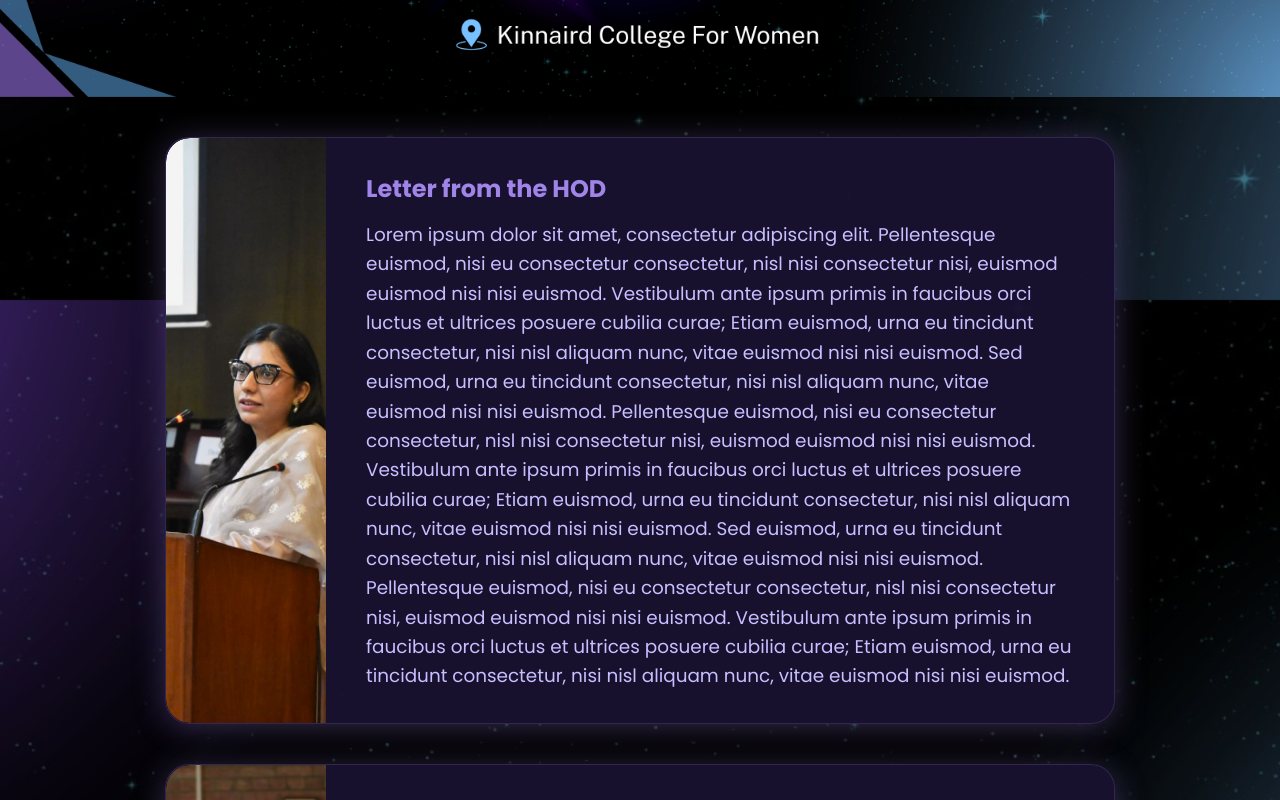
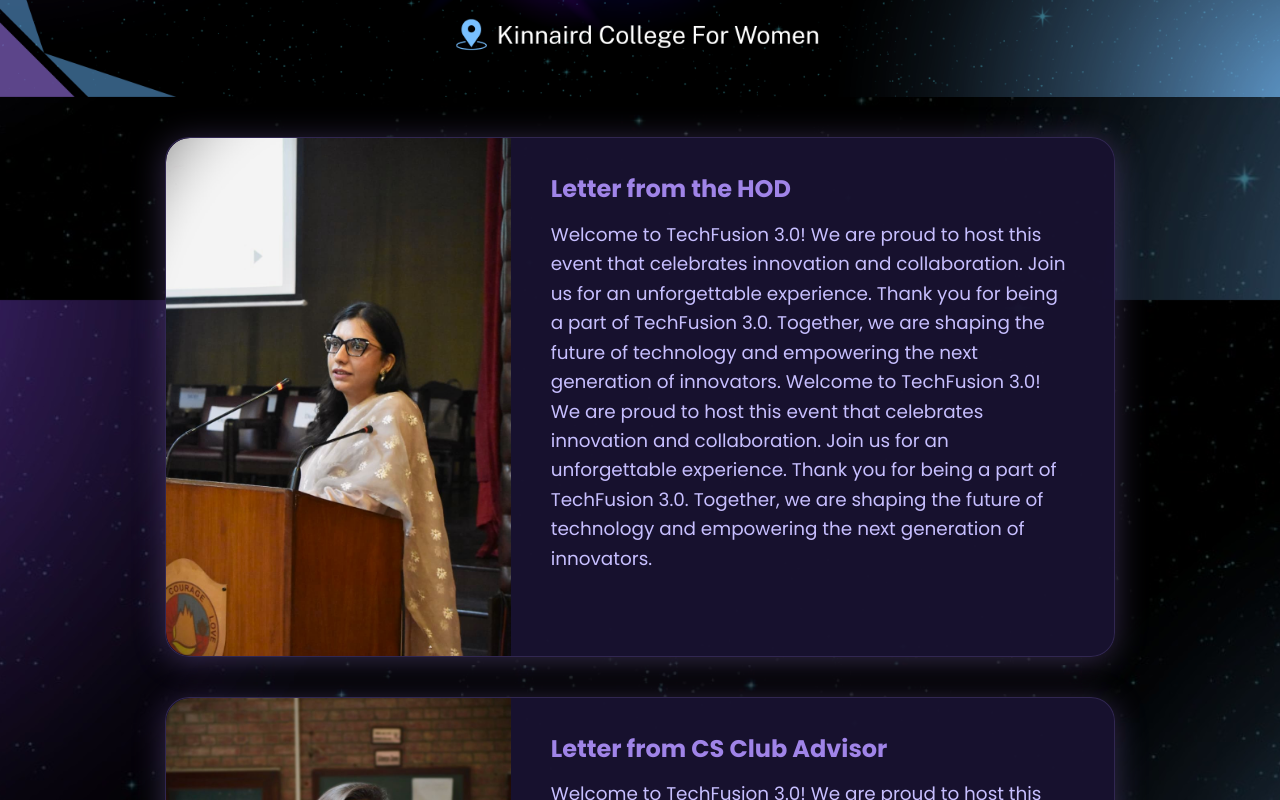
Before and after one commit to rahemeen1/TechFusion3.0, a React (Vite) app: page / in a window 1280 px wide. Shown: the part 500-1300 px from the top of the page. Built offline with nearby package versions, Linux system fonts and the light colour scheme.

Commit message:
a magical touch

```diff
--- a/src/pages/Contact.css
+++ b/src/pages/Contact.css
@@ -3,19 +3,19 @@
   padding: 80px 2rem 40px;
   position: relative;
   overflow: hidden;
-  background:
+  /* background:
     linear-gradient(135deg, #0a0e27 0%, #1a1f3a 50%, #0f1535 100%),
     url('/images/backgrounds/starfield.png');
   background-size: auto, cover;
   background-attachment: fixed, fixed;
   background-repeat: no-repeat, no-repeat;
   background-position: center, center;
-  background-blend-mode: overlay, normal;
+  background-blend-mode: overlay, normal; */
 }
 
 .contact-header {
   max-width: 1200px;
-  margin: 0 auto 3rem;
+  margin: 3rem auto 3rem;
   text-align: center;
   position: relative;
   z-index: 10;
--- a/src/pages/Home.css
+++ b/src/pages/Home.css
@@ -47,61 +47,54 @@
   margin: 0 auto 3.5rem auto;
   z-index: 13;
 }
+
 .tf3-letter-card {
-  display: flex;
-  flex-direction: row;
-  align-items: stretch;
+  display: grid;
+  grid-template-columns: 1fr 1.75fr;
+  grid-template-rows: auto auto;
+  align-items: start;
   background: rgba(24, 18, 48, 0.97);
   border-radius: 1.5rem;
   box-shadow: 0 4px 32px #a084e850;
-  overflow: hidden;
-  min-height: 120px;
   transition: box-shadow 0.3s, transform 0.3s;
   border: 1.5px solid #a084e830;
 }
+
 .tf3-letter-card:hover {
   box-shadow: 0 8px 48px #a084e8cc, 0 0 0 2px #a084e8;
   transform: translateY(-6px) scale(1.02);
 }
-/* .tf3-letter-img-wrap {
-  flex: 1 0 120px;
-  height: 100%;
-  display: flex;
-  align-items: center;
-  justify-content: center;
-  background: #1a1333;
-  border-radius: 1.5rem 0 0 1.5rem;
-  overflow: hidden;
-} */
-.tf3-letter-img-wrap{
-  flex: 0 0 160px;
+
+.tf3-letter-img-wrap {
+  position: relative;
   border-radius: 1.5rem 0 0 1.5rem;
   overflow: hidden;
   display: flex;
-  align-items: stretch;
-  justify-content: stretch;
   background: #1a1333;
 }
+
 .tf3-letter-img {
   width: 100%;
   height: 100%;
   object-fit: cover;
   border-radius: 1.5rem 0 0 1.5rem;
 }
+
 .tf3-letter-content {
-  flex: 1;
   padding: 2rem 2.5rem;
   color: #e2e8f0;
   display: flex;
   flex-direction: column;
-  justify-content: center;
+  justify-content: flex-start;
 }
+
 .tf3-letter-heading {
   font-size: 1.5rem;
   font-weight: 700;
   margin-bottom: 0.7rem;
   text-align: left;
 }
+
 .tf3-letter-text {
   font-size: clamp(1rem, 2.5vw, 1.15rem);
   color: #c7bfff;
@@ -109,6 +102,7 @@
   line-height: 1.6;
   word-break: break-word;
 }
+
 
 @media (max-width: 900px) {
   .tf3-letter-card {
--- a/src/pages/Home.jsx
+++ b/src/pages/Home.jsx
@@ -65,17 +65,26 @@
           {
             img: drsidraImg,
             heading: 'Letter from the HOD',
-            text: `Lorem ipsum dolor sit amet, consectetur adipiscing elit. Pellentesque euismod, nisi eu consectetur consectetur, nisl nisi consectetur nisi, euismod euismod nisi nisi euismod. Vestibulum ante ipsum primis in faucibus orci luctus et ultrices posuere cubilia curae; Etiam euismod, urna eu tincidunt consectetur, nisi nisl aliquam nunc, vitae euismod nisi nisi euismod. Sed euismod, urna eu tincidunt consectetur, nisi nisl aliquam nunc, vitae euismod nisi nisi euismod. Pellentesque euismod, nisi eu consectetur consectetur, nisl nisi consectetur nisi, euismod euismod nisi nisi euismod. Vestibulum ante ipsum primis in faucibus orci luctus et ultrices posuere cubilia curae; Etiam euismod, urna eu tincidunt consectetur, nisi nisl aliquam nunc, vitae euismod nisi nisi euismod. Sed euismod, urna eu tincidunt consectetur, nisi nisl aliquam nunc, vitae euismod nisi nisi euismod. Pellentesque euismod, nisi eu consectetur consectetur, nisl nisi consectetur nisi, euismod euismod nisi nisi euismod. Vestibulum ante ipsum primis in faucibus orci luctus et ultrices posuere cubilia curae; Etiam euismod, urna eu tincidunt consectetur, nisi nisl aliquam nunc, vitae euismod nisi nisi euismod.`
+            text: `Welcome to TechFusion 3.0! We are proud to host this event that celebrates innovation and collaboration. Join us for an unforgettable experience.
+                  Thank you for being a part of TechFusion 3.0. Together, we are shaping the future of technology and empowering the next generation of innovators.
+                  Welcome to TechFusion 3.0! We are proud to host this event that celebrates innovation and collaboration. Join us for an unforgettable experience.
+                  Thank you for being a part of TechFusion 3.0. Together, we are shaping the future of technology and empowering the next generation of innovators.`
           },
           {
             img: drghousiaImg,
             heading: 'Letter from CS Club Advisor',
-            text: `Lorem ipsum dolor sit amet, consectetur adipiscing elit. Pellentesque euismod, nisi eu consectetur consectetur, nisl nisi consectetur nisi, euismod euismod nisi nisi euismod. Vestibulum ante ipsum primis in faucibus orci luctus et ultrices posuere cubilia curae; Etiam euismod, urna eu tincidunt consectetur, nisi nisl aliquam nunc, vitae euismod nisi nisi euismod. Sed euismod, urna eu tincidunt consectetur, nisi nisl aliquam nunc, vitae euismod nisi nisi euismod. Pellentesque euismod, nisi eu consectetur consectetur, nisl nisi consectetur nisi, euismod euismod nisi nisi euismod. Vestibulum ante ipsum primis in faucibus orci luctus et ultrices posuere cubilia curae; Etiam euismod, urna eu tincidunt consectetur, nisi nisl aliquam nunc, vitae euismod nisi nisi euismod. Sed euismod, urna eu tincidunt consectetur, nisi nisl aliquam nunc, vitae euismod nisi nisi euismod. Pellentesque euismod, nisi eu consectetur consectetur, nisl nisi consectetur nisi, euismod euismod nisi nisi euismod. Vestibulum ante ipsum primis in faucibus orci luctus et ultrices posuere cubilia curae; Etiam euismod, urna eu tincidunt consectetur, nisi nisl aliquam nunc, vitae euismod nisi nisi euismod.`
+            text: `Welcome to TechFusion 3.0! We are proud to host this event that celebrates innovation and collaboration. Join us for an unforgettable experience.
+                  Thank you for being a part of TechFusion 3.0. Together, we are shaping the future of technology and empowering the next generation of innovators.
+                  Welcome to TechFusion 3.0! We are proud to host this event that celebrates innovation and collaboration. Join us for an unforgettable experience.
+                  Thank you for being a part of TechFusion 3.0. Together, we are shaping the future of technology and empowering the next generation of innovators.`
           },
           {
             img: faheelaImg,
             heading: 'Letter from IEEE Advisor',
-            text: `Lorem ipsum dolor sit amet, consectetur adipiscing elit. Pellentesque euismod, nisi eu consectetur consectetur, nisl nisi consectetur nisi, euismod euismod nisi nisi euismod. Vestibulum ante ipsum primis in faucibus orci luctus et ultrices posuere cubilia curae; Etiam euismod, urna eu tincidunt consectetur, nisi nisl aliquam nunc, vitae euismod nisi nisi euismod. Sed euismod, urna eu tincidunt consectetur, nisi nisl aliquam nunc, vitae euismod nisi nisi euismod. Pellentesque euismod, nisi eu consectetur consectetur, nisl nisi consectetur nisi, euismod euismod nisi nisi euismod. Vestibulum ante ipsum primis in faucibus orci luctus et ultrices posuere cubilia curae; Etiam euismod, urna eu tincidunt consectetur, nisi nisl aliquam nunc, vitae euismod nisi nisi euismod. Sed euismod, urna eu tincidunt consectetur, nisi nisl aliquam nunc, vitae euismod nisi nisi euismod. Pellentesque euismod, nisi eu consectetur consectetur, nisl nisi consectetur nisi, euismod euismod nisi nisi euismod. Vestibulum ante ipsum primis in faucibus orci luctus et ultrices posuere cubilia curae; Etiam euismod, urna eu tincidunt consectetur, nisi nisl aliquam nunc, vitae euismod nisi nisi euismod.`
+            text: `Welcome to TechFusion 3.0! We are proud to host this event that celebrates innovation and collaboration. Join us for an unforgettable experience.
+                  Thank you for being a part of TechFusion 3.0. Together, we are shaping the future of technology and empowering the next generation of innovators.
+                  Welcome to TechFusion 3.0! We are proud to host this event that celebrates innovation and collaboration. Join us for an unforgettable experience.
+                  Thank you for being a part of TechFusion 3.0. Together, we are shaping the future of technology and empowering the next generation of innovators.`
           },
         ].map((card, idx) => (
           <motion.div
```
